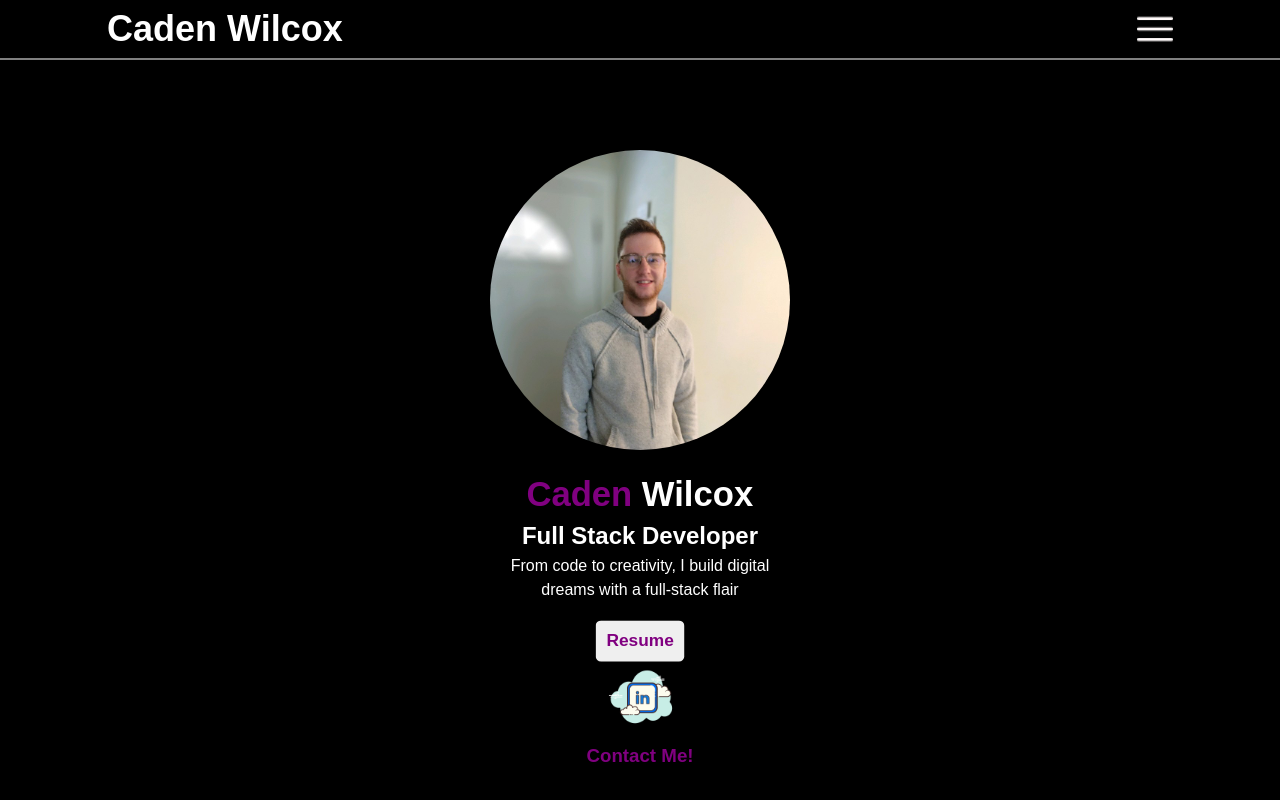
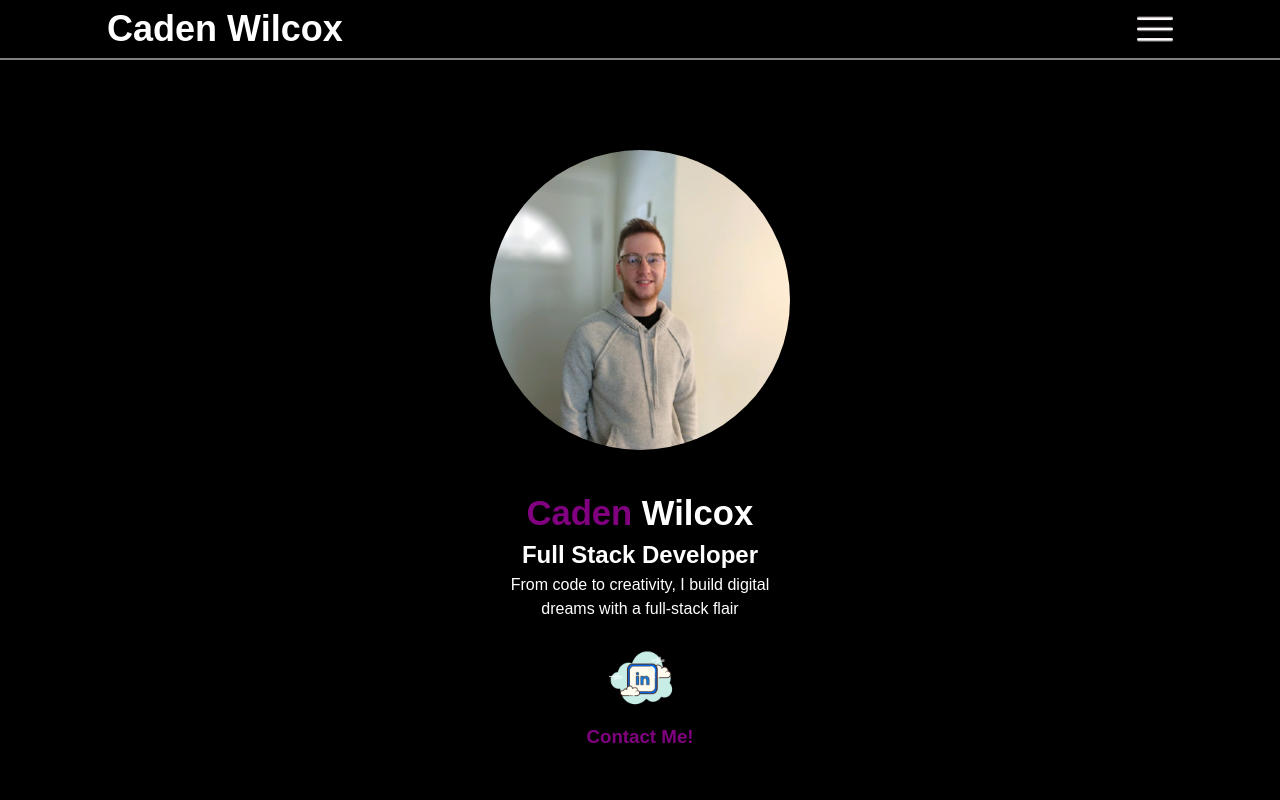
Before and after one commit to Caden4357/portfolio, a Next.js app: page / in a window 1280 px wide. Shown: the top 800 px of the page. Built offline with nearby package versions, Linux system fonts and the light colour scheme.

Commit message:
removed resume button temporarily

```diff
--- a/app/myInfo/page.tsx
+++ b/app/myInfo/page.tsx
@@ -12,7 +12,6 @@ export default function MyInfo() {
                     <h1 className={styles.textPop}><span>Caden</span> Wilcox</h1>
                     <h2>Full Stack Developer</h2>
                     <p>From code to creativity, I build digital dreams with a full-stack flair</p>
-                    <button className={`${styles.textPop} ${styles.resume}`}>Resume</button>
                     <Link target="_blank" href="https://www.linkedin.com/in/caden-wilcox-python/"><img className={styles.smIcon} src="/linkedIn.png" alt="" /></Link>
                     <div className='d-flex jc-center ai-center gap'>
                         <h3><Link target="_blank" className={styles.link} href='mailto:wilcox4357@gmail.com'>Contact Me!</Link></h3>
```
